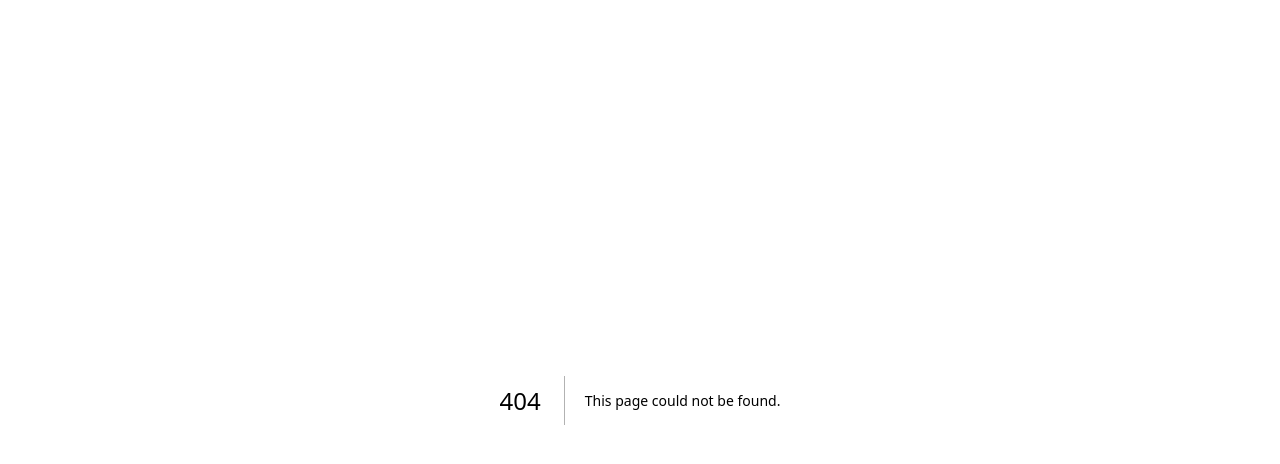
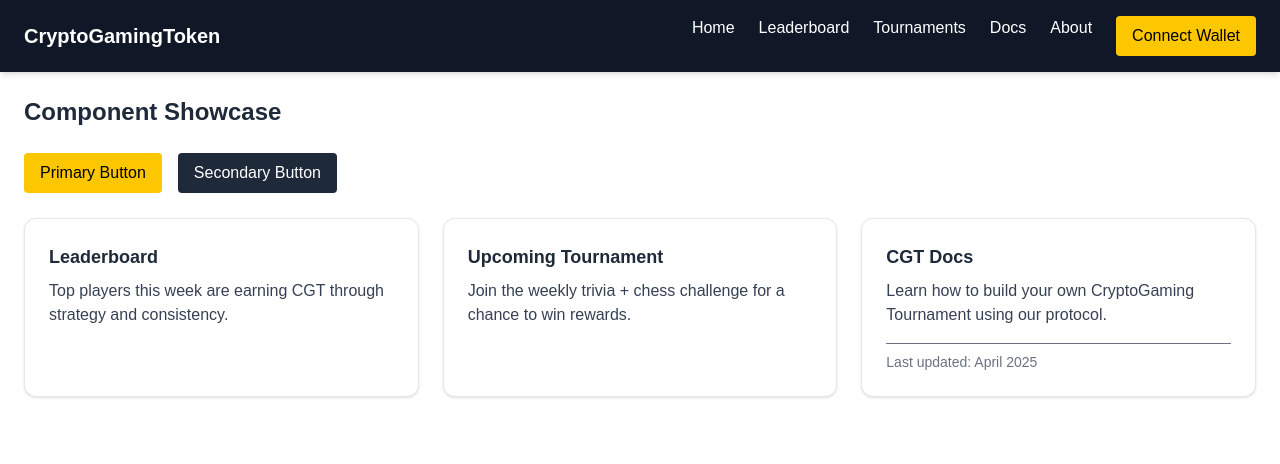
Before and after one commit to cryptogamingtoken/cgt-website, a Next.js app: page /components in a window 1280 px wide. Before the commit this address had no page. Shown: the top 464 px of the page. Built offline with nearby package versions, Linux system fonts and the light colour scheme.

Commit message:
Initial commit with NavBar, components, and demo page

```diff
--- /dev/null
+++ b/components/Button.js
@@ -0,0 +1,18 @@
+export default function Button({ children, onClick, variant = "primary", className = "" }) {
+    const baseStyle = "px-4 py-2 rounded font-medium transition duration-200";
+
+    const variants = {
+      primary: "bg-yellow-400 text-black hover:bg-yellow-300",
+      secondary: "bg-gray-800 text-white hover:bg-gray-700",
+      ghost: "bg-transparent text-white border border-white hover:bg-white hover:text-black",
+    };
+
+    return (
+      <button
+        onClick={onClick}
+        className={`${baseStyle} ${variants[variant]} ${className}`}
+      >
+        {children}
+      </button>
+    );
+  }
--- /dev/null
+++ b/components/Card.js
@@ -0,0 +1,9 @@
+export default function Card({ title, children, footer }) {
+    return (
+      <div className="bg-white rounded-xl shadow p-6 border border-gray-200">
+        {title && <h2 className="text-lg font-semibold mb-2 text-gray-800">{title}</h2>}
+        <div className="text-gray-700">{children}</div>
+        {footer && <div className="mt-4 border-t pt-2 text-sm text-gray-500">{footer}</div>}
+      </div>
+    );
+  }
--- /dev/null
+++ b/components/NavBar.js
@@ -0,0 +1,59 @@
+import { useState } from 'react';
+
+export default function NavBar() {
+  const [isOpen, setIsOpen] = useState(false);
+
+  const toggleMenu = () => setIsOpen(!isOpen);
+
+  return (
+    <nav className="bg-gray-900 text-white px-6 py-4 shadow-md">
+      <div className="max-w-7xl mx-auto flex items-center justify-between">
+        {/* Logo */}
+        <div className="text-xl font-bold">CryptoGamingToken</div>
+
+        {/* Desktop Nav Links */}
+        <div className="hidden md:flex space-x-6">
+          <a href="/" className="hover:text-yellow-400">Home</a>
+          <a href="/leaderboard" className="hover:text-yellow-400">Leaderboard</a>
+          <a href="/tournaments" className="hover:text-yellow-400">Tournaments</a>
+          <a href="/docs" className="hover:text-yellow-400">Docs</a>
+          <a href="/about" className="hover:text-yellow-400">About</a>
+          <button className="bg-yellow-400 text-black px-4 py-2 rounded hover:bg-yellow-300">
+            Connect Wallet
+          </button>
+        </div>
+
+        {/* Mobile Hamburger */}
+        <div className="md:hidden">
+          <button onClick={toggleMenu}>
+            <svg
+              className="w-6 h-6"
+              fill="none"
+              stroke="currentColor"
+              viewBox="0 0 24 24"
+              xmlns="http://www.w3.org/2000/svg"
+            >
+              <path strokeLinecap="round" strokeLinejoin="round" strokeWidth={2}
+                d={isOpen ? "M6 18L18 6M6 6l12 12" : "M4 6h16M4 12h16M4 18h16"}
+              />
+            </svg>
+          </button>
+        </div>
+      </div>
+
+      {/* Mobile Menu */}
+      {isOpen && (
+        <div className="md:hidden mt-4 space-y-2">
+          <a href="/" className="block hover:text-yellow-400">Home</a>
+          <a href="/leaderboard" className="block hover:text-yellow-400">Leaderboard</a>
+          <a href="/tournaments" className="block hover:text-yellow-400">Tournaments</a>
+          <a href="/docs" className="block hover:text-yellow-400">Docs</a>
+          <a href="/about" className="block hover:text-yellow-400">About</a>
+          <button className="w-full text-left bg-yellow-400 text-black px-4 py-2 rounded hover:bg-yellow-300">
+            Connect Wallet
+          </button>
+        </div>
+      )}
+    </nav>
+  );
+}
--- /dev/null
+++ b/pages/components.js
@@ -0,0 +1,34 @@
+import NavBar from '../components/NavBar';
+import Button from '../components/Button';
+import Card from '../components/Card';
+
+export default function ComponentsPage() {
+  return (
+    <>
+      <NavBar />
+      <main className="p-6 space-y-6">
+        <h1 className="text-2xl font-bold text-gray-800">Component Showcase</h1>
+
+        {/* Buttons */}
+        <div className="space-x-4">
+          <Button>Primary Button</Button>
+          <Button variant="secondary">Secondary Button</Button>
+          <Button variant="ghost">Ghost Button</Button>
+        </div>
+
+        {/* Cards */}
+        <div className="grid grid-cols-1 md:grid-cols-2 lg:grid-cols-3 gap-6">
+          <Card title="Leaderboard">
+            Top players this week are earning CGT through strategy and consistency.
+          </Card>
+          <Card title="Upcoming Tournament">
+            Join the weekly trivia + chess challenge for a chance to win rewards.
+          </Card>
+          <Card title="CGT Docs" footer="Last updated: April 2025">
+            Learn how to build your own CryptoGaming Tournament using our protocol.
+          </Card>
+        </div>
+      </main>
+    </>
+  );
+}
--- a/pages/index.js
+++ b/pages/index.js
@@ -1,115 +1,13 @@
-import Image from "next/image";
-import { Geist, Geist_Mono } from "next/font/google";
-
-const geistSans = Geist({
-  variable: "--font-geist-sans",
-  subsets: ["latin"],
-});
-
-const geistMono = Geist_Mono({
-  variable: "--font-geist-mono",
-  subsets: ["latin"],
-});
+import NavBar from '../components/NavBar';
 
 export default function Home() {
   return (
-    <div
-      className={`${geistSans.className} ${geistMono.className} grid grid-rows-[20px_1fr_20px] items-center justify-items-center min-h-screen p-8 pb-20 gap-16 sm:p-20 font-[family-name:var(--font-geist-sans)]`}
-    >
-      <main className="flex flex-col gap-[32px] row-start-2 items-center sm:items-start">
-        <Image
-          className="dark:invert"
-          src="/next.svg"
-          alt="Next.js logo"
-          width={180}
-          height={38}
-          priority
-        />
-        <ol className="list-inside list-decimal text-sm/6 text-center sm:text-left font-[family-name:var(--font-geist-mono)]">
-          <li className="mb-2 tracking-[-.01em]">
-            Get started by editing{" "}
-            <code className="bg-black/[.05] dark:bg-white/[.06] px-1 py-0.5 rounded font-[family-name:var(--font-geist-mono)] font-semibold">
-              pages/index.js
-            </code>
-            .
-          </li>
-          <li className="tracking-[-.01em]">
-            Save and see your changes instantly.
-          </li>
-        </ol>
-        <div className="flex gap-4 items-center flex-col sm:flex-row">
-          <a
-            className="rounded-full border border-solid border-transparent transition-colors flex items-center justify-center bg-foreground text-background gap-2 hover:bg-[#383838] dark:hover:bg-[#ccc] font-medium text-sm sm:text-base h-10 sm:h-12 px-4 sm:px-5 sm:w-auto"
-            href="https://vercel.com/new?utm_source=create-next-app&utm_medium=default-template-tw&utm_campaign=create-next-app"
-            target="_blank"
-            rel="noopener noreferrer"
-          >
-            <Image
-              className="dark:invert"
-              src="/vercel.svg"
-              alt="Vercel logomark"
-              width={20}
-              height={20}
-            />
-            Deploy now
-          </a>
-          <a
-            className="rounded-full border border-solid border-black/[.08] dark:border-white/[.145] transition-colors flex items-center justify-center hover:bg-[#f2f2f2] dark:hover:bg-[#1a1a1a] hover:border-transparent font-medium text-sm sm:text-base h-10 sm:h-12 px-4 sm:px-5 w-full sm:w-auto md:w-[158px]"
-            href="https://nextjs.org/docs?utm_source=create-next-app&utm_medium=default-template-tw&utm_campaign=create-next-app"
-            target="_blank"
-            rel="noopener noreferrer"
-          >
-            Read our docs
-          </a>
-        </div>
+    <>
+      <NavBar />
+      <main className="p-6">
+        <h1 className="text-3xl font-bold text-gray-800">Welcome to CryptoGamingToken</h1>
+        <p className="mt-2 text-gray-600">Your central hub for crypto-powered gaming tournaments.</p>
       </main>
-      <footer className="row-start-3 flex gap-[24px] flex-wrap items-center justify-center">
-        <a
-          className="flex items-center gap-2 hover:underline hover:underline-offset-4"
-          href="https://nextjs.org/learn?utm_source=create-next-app&utm_medium=default-template-tw&utm_campaign=create-next-app"
-          target="_blank"
-          rel="noopener noreferrer"
-        >
-          <Image
-            aria-hidden
-            src="/file.svg"
-            alt="File icon"
-            width={16}
-            height={16}
-          />
-          Learn
-        </a>
-        <a
-          className="flex items-center gap-2 hover:underline hover:underline-offset-4"
-          href="https://vercel.com/templates?framework=next.js&utm_source=create-next-app&utm_medium=default-template-tw&utm_campaign=create-next-app"
-          target="_blank"
-          rel="noopener noreferrer"
-        >
-          <Image
-            aria-hidden
-            src="/window.svg"
-            alt="Window icon"
-            width={16}
-            height={16}
-          />
-          Examples
-        </a>
-        <a
-          className="flex items-center gap-2 hover:underline hover:underline-offset-4"
-          href="https://nextjs.org?utm_source=create-next-app&utm_medium=default-template-tw&utm_campaign=create-next-app"
-          target="_blank"
-          rel="noopener noreferrer"
-        >
-          <Image
-            aria-hidden
-            src="/globe.svg"
-            alt="Globe icon"
-            width={16}
-            height={16}
-          />
-          Go to nextjs.org →
-        </a>
-      </footer>
-    </div>
+    </>
   );
 }
```
